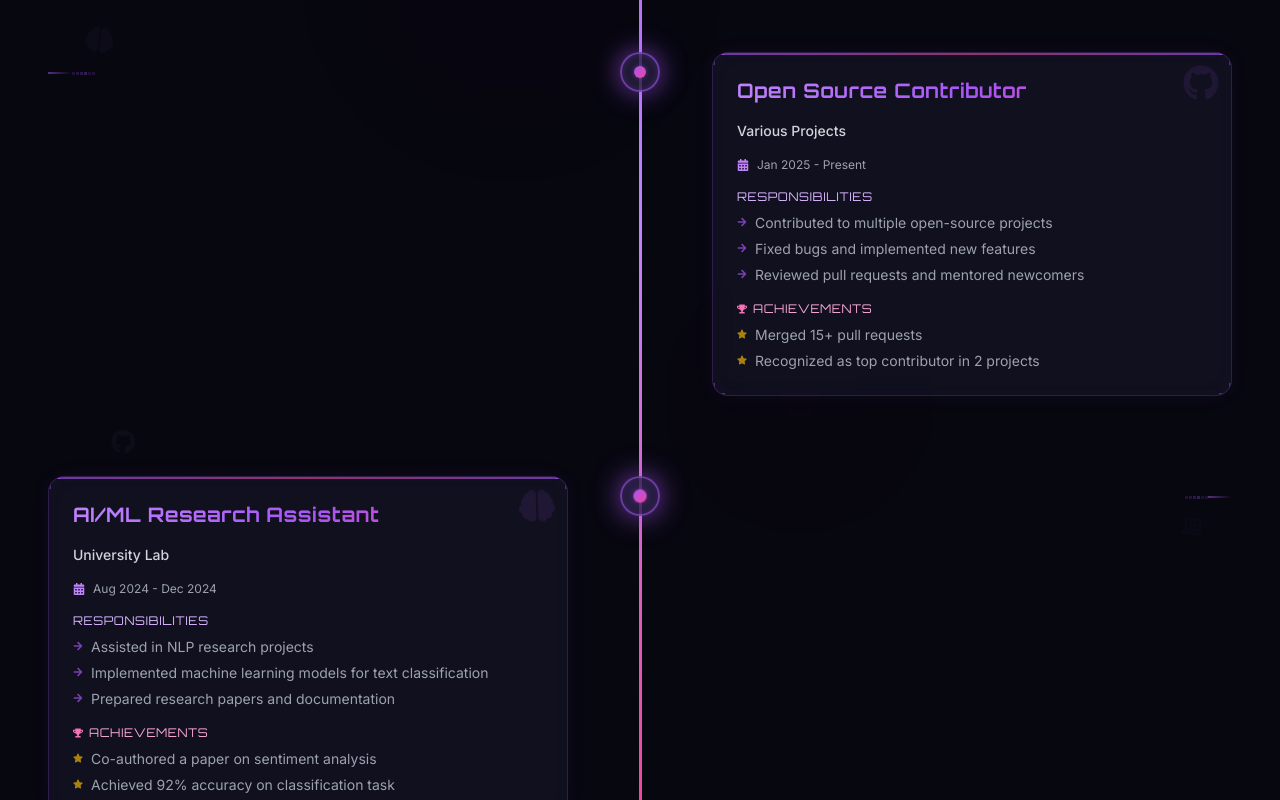
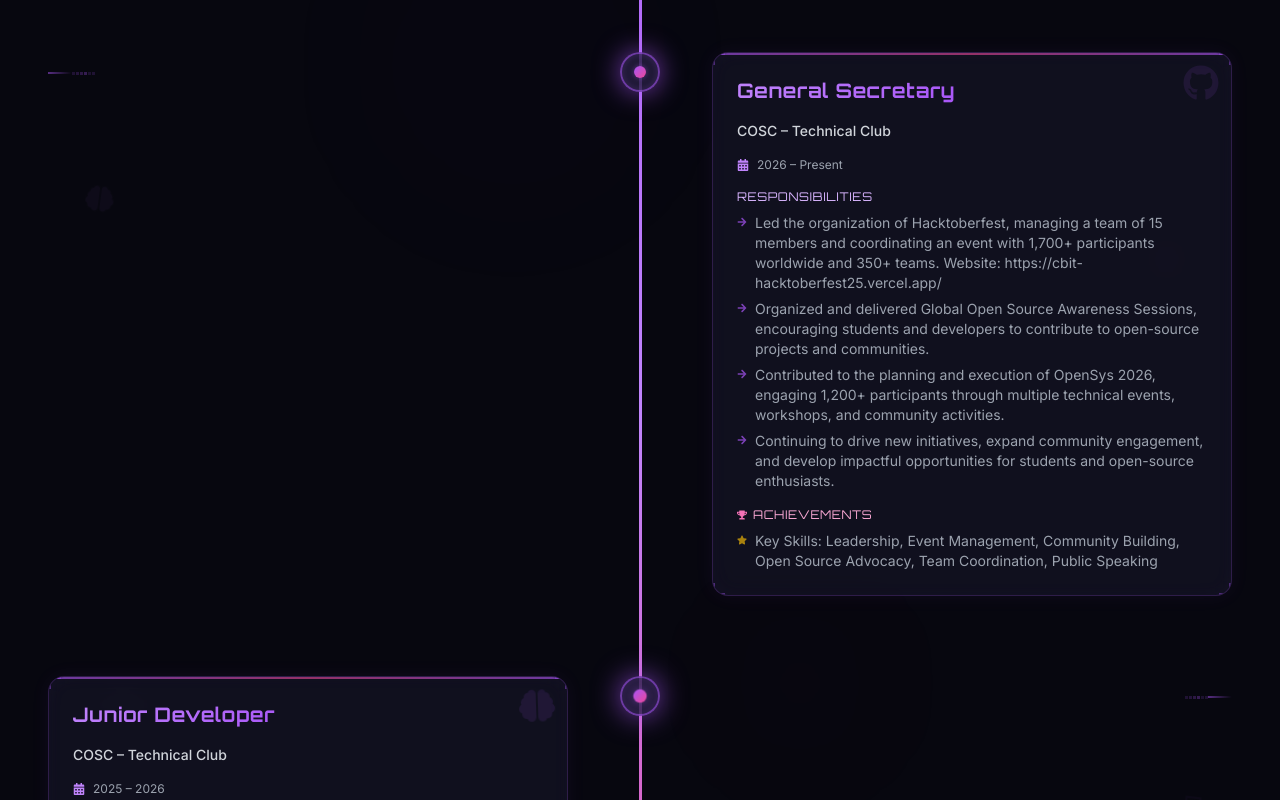
Before and after one commit to Seelam-Mohith/Mohith-Portfolio, a React (Vite) app: page / in a window 1280 px wide. Shown: the part 5500-6300 px from the top of the page. Built offline with nearby package versions, Linux system fonts and the light colour scheme.

Commit message:
worked on experience section

```diff
--- a/src/data/portfolioData.js
+++ b/src/data/portfolioData.js
@@ -175,31 +175,31 @@ export const experiences = [
     ],
   },
   {
-    role: 'Open Source Contributor',
-    organization: 'Various Projects',
-    duration: 'Jan 2025 - Present',
+    role: 'General Secretary',
+    organization: 'COSC – Technical Club',
+    duration: '2026 – Present',
     responsibilities: [
-      'Contributed to multiple open-source projects',
-      'Fixed bugs and implemented new features',
-      'Reviewed pull requests and mentored newcomers',
+      'Led the organization of Hacktoberfest, managing a team of 15 members and coordinating an event with 1,700+ participants worldwide and 350+ teams. Website: https://cbit-hacktoberfest25.vercel.app/',
+      'Organized and delivered Global Open Source Awareness Sessions, encouraging students and developers to contribute to open-source projects and communities.',
+      'Contributed to the planning and execution of OpenSys 2026, engaging 1,200+ participants through multiple technical events, workshops, and community activities.',
+      'Continuing to drive new initiatives, expand community engagement, and develop impactful opportunities for students and open-source enthusiasts.',
     ],
     achievements: [
-      'Merged 15+ pull requests',
-      'Recognized as top contributor in 2 projects',
+      'Key Skills: Leadership, Event Management, Community Building, Open Source Advocacy, Team Coordination, Public Speaking',
     ],
   },
   {
-    role: 'AI/ML Research Assistant',
-    organization: 'University Lab',
-    duration: 'Aug 2024 - Dec 2024',
+    role: 'Junior Developer',
+    organization: 'COSC – Technical Club',
+    duration: '2025 – 2026',
     responsibilities: [
-      'Assisted in NLP research projects',
-      'Implemented machine learning models for text classification',
-      'Prepared research papers and documentation',
+      'Contributed to the development and maintenance of the HackWeek Website, which supported 900+ participants. Website: https://cosc-hackweek.vercel.app/',
+      'Assisted in organizing and conducting Git & GitHub workshops, helping students learn version control and collaborative development practices.',
+      'Contributed to the planning and execution of Google Summer of Code (GSoC) Awareness Sessions, promoting open-source participation among students.',
+      'Supported the organization and technical activities of OpenSys\'25, contributing to event coordination and community engagement initiatives.',
     ],
     achievements: [
-      'Co-authored a paper on sentiment analysis',
-      'Achieved 92% accuracy on classification task',
+      'Key Skills: Git, GitHub, Web Development, Event Management, Open Source, Team Collaboration, Technical Mentoring',
     ],
   },
 ]
```
